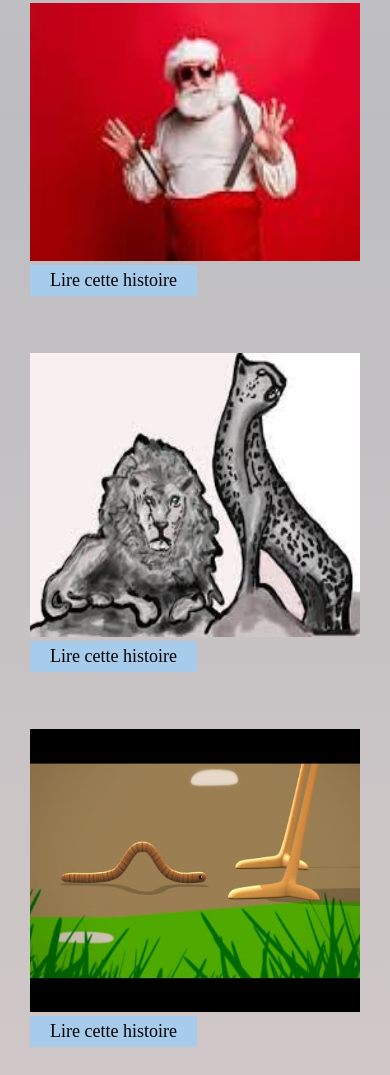
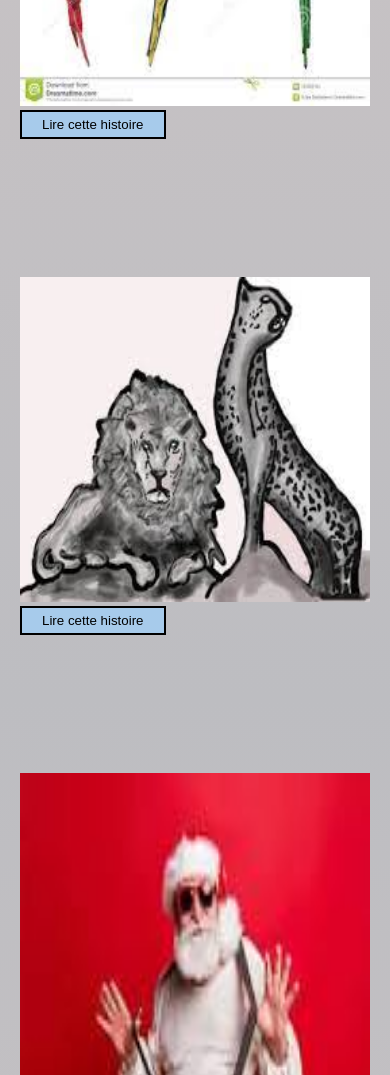
Before and after one commit to Rogerkhasa/histoires, a plain HTML site: page index.html in a window 390 px wide. Shown: the part 925-2000 px from the top of the page. Drawn offline with Linux system fonts and the light colour scheme.

Commit message:
deuxième version de l'histoire

```diff
--- a/css.css
+++ b/css.css
@@ -1,10 +1,15 @@
 
 
 
-button{
+a button{
     padding: 5px 20px;
     background-color: rgb(167, 203, 235);
-    border: none;
+    border: 2px solid black;
+}
+a button:hover{
+    padding: 5px 20px;
+    background-color: rgb(167, 203, 235);
+    border: 2px solid red;
 }
 a{
     text-decoration: none;
@@ -22,13 +27,14 @@ a:hover{
 
 
 body{
-    margin: 0px;
+    margin: 0;
     background-image: linear-gradient(rgb(209, 200, 200) ,rgb(189, 189, 193), rgb(209, 200, 200));
 
 }
 .logo{
     overflow: hidden;
     background-color: navy;
+    margin: 0%;
 
 
 
@@ -50,9 +56,8 @@ h3{
     margin: 10px;
     display: grid;
     grid-template-columns: 2fr 2fr 2fr ;
-
     grid-column-gap: 10px;
-    grid-row-gap: 10%;
+    grid-row-gap: 1%;
     padding: 20px;
 }
 #image1{
@@ -71,6 +76,18 @@ img{
 }
 #image4{
     grid-column-start: 1;
+    grid-row-start: 2;
+}
+#image3{
+    grid-column-start: 3;
+    grid-row-start: 1;
+}
+#image5{
+    grid-column-start: 2;
+    grid-row-start: 2;
+}
+#image6{
+    grid-column-start: 3;
     grid-row-start: 2;
 }
 .fin{
@@ -148,16 +165,15 @@ width:500px;
 
 
 
-@media (max-width:620px){
+@media (max-width:1000px){
 
     #image{
         margin: 10px;
         display: grid;
-        grid-template-columns: auto  ;
+        grid-template-columns: 3fr  ;
         grid-template-rows: 1fr 1fr 1fr 1fr 1fr 1fr;
-        grid-column-gap: 10px;
-        grid-row-gap: 5%;
-        padding: 20px;}
+        padding: 10px;
+    }
 
 
         #image1{
@@ -170,14 +186,31 @@ width:500px;
             grid-row-start: 2;
 
         }
+        #image3{
+            grid-column-start: 1;
+            grid-row-start: 3;
+
+        }
+        #image4{
+            grid-column-start: 1;
+            grid-row-start: 4;
+
+        }
+        #image5{
+            grid-column-start: 1;
+            grid-row-start: 5;
+
+        }
+        #image6{
+            grid-column-start: 1;
+            grid-row-start: 6;
+
+        }
         img{
             width: 100%;
             height: 100%;
         }
-        #image4{
-            grid-column-start: 1;
-            grid-row-start: 3;
-        }
+
 
         .fin{
             display: none;
--- a/index.html
+++ b/index.html
@@ -13,47 +13,49 @@
 </script>
 
 
-<body><div class="move">  <div class="logo"><h1>MyKhasaStory</h1></div></div>
+<body>
+    <div class="move">  <div class="logo"><h1>MyKhasaStory</h1></div></div>
 
 
-    <p  id="base">Consulter notre page pour lire de plus belles histoires; vous trouverez des histoires, des blagues, des mangas et autres. <br> Amusez-vous en lisant nos histoire et n'hesiter pas à partager le lien.</p>
+    <p  id="base">Consulter notre page pour lire de plus belles histoires; vous trouverez des histoires, des blagues, des mangas et autres. <br> Amusez-vous en lisant nos histoire et n'hesiter pas à partager le lien.
+    nous sommes là pour vous faire plasir</p>
 
     <div id="image">
+        <h3 id="aff1"></h3>
         <div id="image1">
-            <img src="téléchargement.jpg" alt="photo">
-            <br> <button><a href="page.html">Lire cette histoire</a></button>
+            <img src="chargement.jpg" alt="photo" style="height: 70%">
+            <br> <a href="page.html" ><button>Lire cette histoire</button></a>
         </div>
 
         <div id="image2">
-            <img src="perroquet.jpg" alt="photo">
-            <br> <button><a href="page2.html">Lire cette histoire</a></button>
+            <img src="perroquet.jpg" alt="photo"  style="height: 70%">
+            <br><a href="page2.html"><button>Lire cette histoire</button></a>
         </div>
 
-        <div id="image3">
-            <img src="Le lion et le guépard.jpg" alt="photo">
-            <br> <button><a href="page3.html">Lire cette histoire</a></button>
+        <div id="image3" style="height: 70%">
+            <img src="lion.jpg" alt="photo">
+            <br> <a href="page3.html"><button>Lire cette histoire</button></a>
         </div>
 
         <div id="image4">
-            <img src="Le costume du Père Noël.jpg" alt="photo">
-            <br> <button><a href="page4.html">Lire cette histoire</a></button>
+            <img src="noel.jpg" alt="photo">
+            <br>
+            <a href="page4.html"><button>Lire cette histoire</button></a>
         </div>
 
         <div id="image5">
             <img src="Un petit ver de rien du tout.jpg" alt="photo">
-            <br> <button><a href="page5.html">Lire cette histoire</a></button>
+            <br> <a href="page5.html"><button>Lire cette histoire</button></a>
         </div>
 
         <div id="image6">
             <img src="Terrible et Horrible.jpg" alt="photo" >
-            <br> <button><a href="page6.html">Lire cette histoire</a></button>
+            <br> <a href="page6.html"><button>Lire cette histoire</button></a>
         </div>
 
-
-        <div class="fin">Copyright Rogerkhasa</div>
-        <br>
     </div>
 
-    <br>
+
+
 </body>
 </html>
```
Also changed, not shown: page.html (+1 -1 lines), page3.html (+1 -1 lines), page4.html (+1 -1 lines), chargement.jpg (added), images.jfif (added), js.js (added), lion.jpg (added), noel.jpg (added), t+®l+®chargement.jpg (added), téléchargement.jfif (added).
